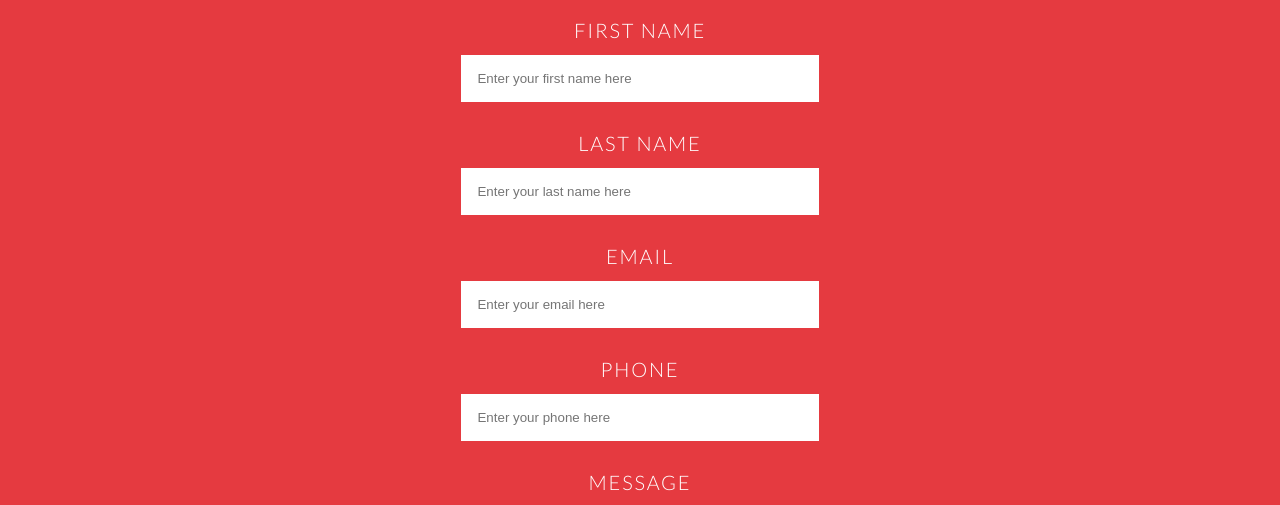
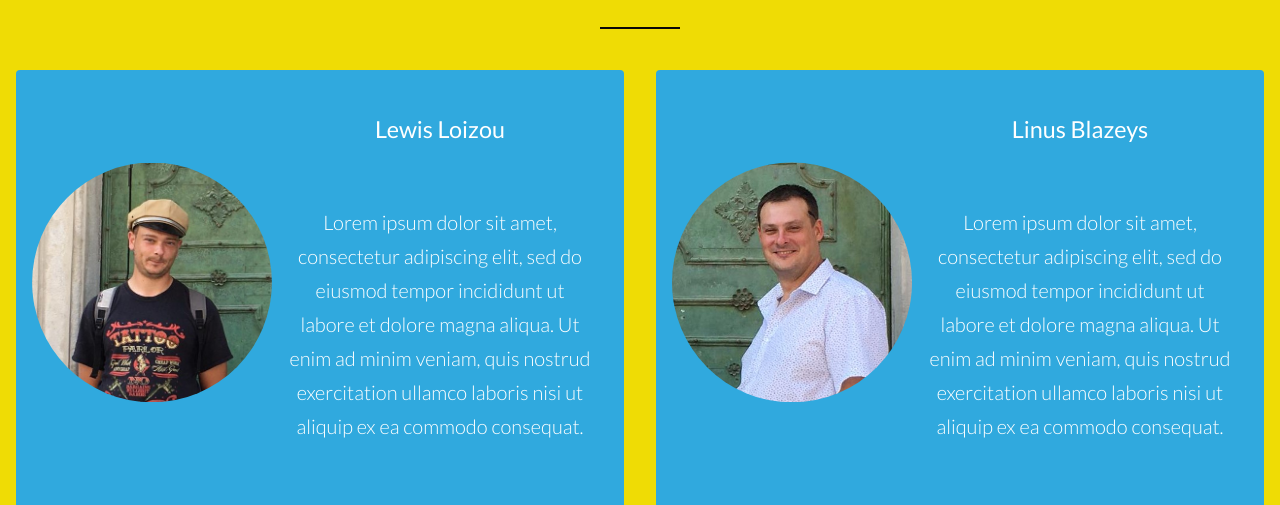
Before and after one commit to louannl/dog-house-kustoms, a React (Create React App) app: page / in a window 1280 px wide. Shown: the part 2243-2748 px from the top of the page. Built offline with nearby package versions, Linux system fonts and the light colour scheme.

Commit message:
adjusted some margins/padding to better align content

```diff
--- a/src/components/UI/Content.module.css
+++ b/src/components/UI/Content.module.css
@@ -1,7 +1,6 @@
 .content {
-  padding-top: 2rem;
-  padding-bottom: 1rem;
   max-width: 1280px;
+  margin: 0 auto;
 }
 
 /* TODO: media queries */
@@ -9,10 +8,7 @@
 
 /* -------BIG TABLETS/SMALL COMPUTERS: 1200px------- */
 @media only screen and (min-width: 1200px) {
-  .content {
-    margin-left: auto;
-    margin-right: auto;
-  }
+
 }
 /* -------SMALL/BIG TABLETS: 767 - 1023px------- */
 @media only screen and (min-width: 1023px) {}
--- /dev/null
+++ b/src/components/UI/card/Card.js
@@ -0,0 +1,15 @@
+import classes from './Card.module.css';
+
+const Card = (props) => {
+  return (
+    <div class={classes.photoCard}>
+      <img src={props.image} alt={props.name} />
+      <div className={classes.description}>
+        <h3>{props.name}</h3>
+        <p>{props.description}</p>
+      </div>
+    </div>
+  );
+};
+
+export default Card;
--- /dev/null
+++ b/src/components/UI/card/Card.module.css
@@ -0,0 +1,40 @@
+@import '../theme.css';
+
+.photoCard {
+  padding: 1rem;
+  background-color: var(--color-blue);
+  color: #fff;
+  margin: 1rem;
+  border-radius: 0.25rem;
+  display: flex;
+  flex-wrap: wrap;
+  align-items: center;
+  justify-content: center;
+}
+
+.photoCard img {
+  width: 15rem;
+  height: auto;
+  clip-path: circle(50%);
+  margin-bottom: 1rem;
+}
+
+.photoCard h3 {
+  text-transform: capitalize;
+}
+
+.description {
+
+}
+
+@media only screen and (min-width: 640px) {
+  .photoCard {
+    flex-wrap: nowrap;
+  }
+}
+
+@media only screen and (min-width: 768px) {}
+
+@media only screen and (min-width: 1024px) {}
+
+@media only screen and (min-width: 1536px) {}
--- a/src/components/UI/theme.css
+++ b/src/components/UI/theme.css
@@ -67,3 +67,7 @@
 h3 {
   font-weight: 400;
 }
+
+p {
+  padding: 2rem 1rem;
+}
--- a/src/components/layout/navigation/NavBar.module.css
+++ b/src/components/layout/navigation/NavBar.module.css
@@ -28,7 +28,6 @@
   display: flex;
   justify-content: space-around;
   align-items: center;
-  padding: 0.75rem 1rem;
 }
 
 .navItems {
```
